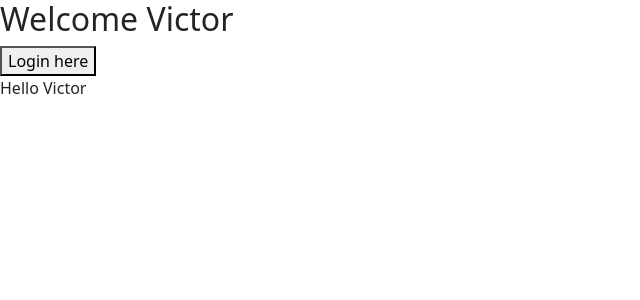
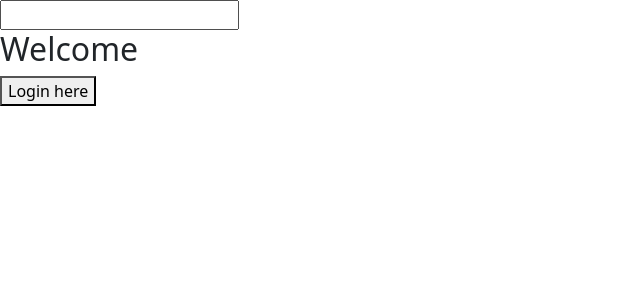
Before and after one commit to TORY-SKY/react-app-vite, a React (Vite) app: page / in a window 1280 px wide. Shown: the top 300 px of the page, without its empty margins (0-640 px from the left). Built offline with nearby package versions, Linux system fonts and the light colour scheme.

Commit message:
Reat contestAPI

```diff
--- a/src/App.tsx
+++ b/src/App.tsx
@@ -11,14 +11,18 @@ function App() {
     { id: 3, text: `${Vicky} An Automotive Engineer` },
   ];
    */
-  const [userName, setUserName] = useState("Victor");
-  const [psswrd, setPsswrd] = useState("");
-  const [profile, setProfile] = useState("");
+  const [userName, setUserName] = useState([]);
+  // const [psswrd, setPsswrd] = useState("");
+  //const [profile, setProfile] = useState("");
   return (
     <>
+      <input
+        type="text"
+        value={userName}
+        onChange={(e) => setUserName([...userName, e.target.value])}
+      />
       <LoginContext.Provider value={{ userName, setUserName }}>
         <ProfilePage />
-        <LoginForm />
       </LoginContext.Provider>
     </>
   );
--- a/src/components/LoginForm.tsx
+++ b/src/components/LoginForm.tsx
@@ -1,7 +1,10 @@
-import React from "react";
+import React, { useContext } from "react";
+import LoginContext from "./ContextFile/Context";
 
 const LoginForm = () => {
-  return <div>Hello Victor</div>;
+  const { userName } = useContext(LoginContext);
+  return <div>Hello {userName}</div>;
 };
+//today we are going to further our learning on context API and also do look at the REACT-ROUTING, so help me GOD, amen
 
 export default LoginForm;
```
